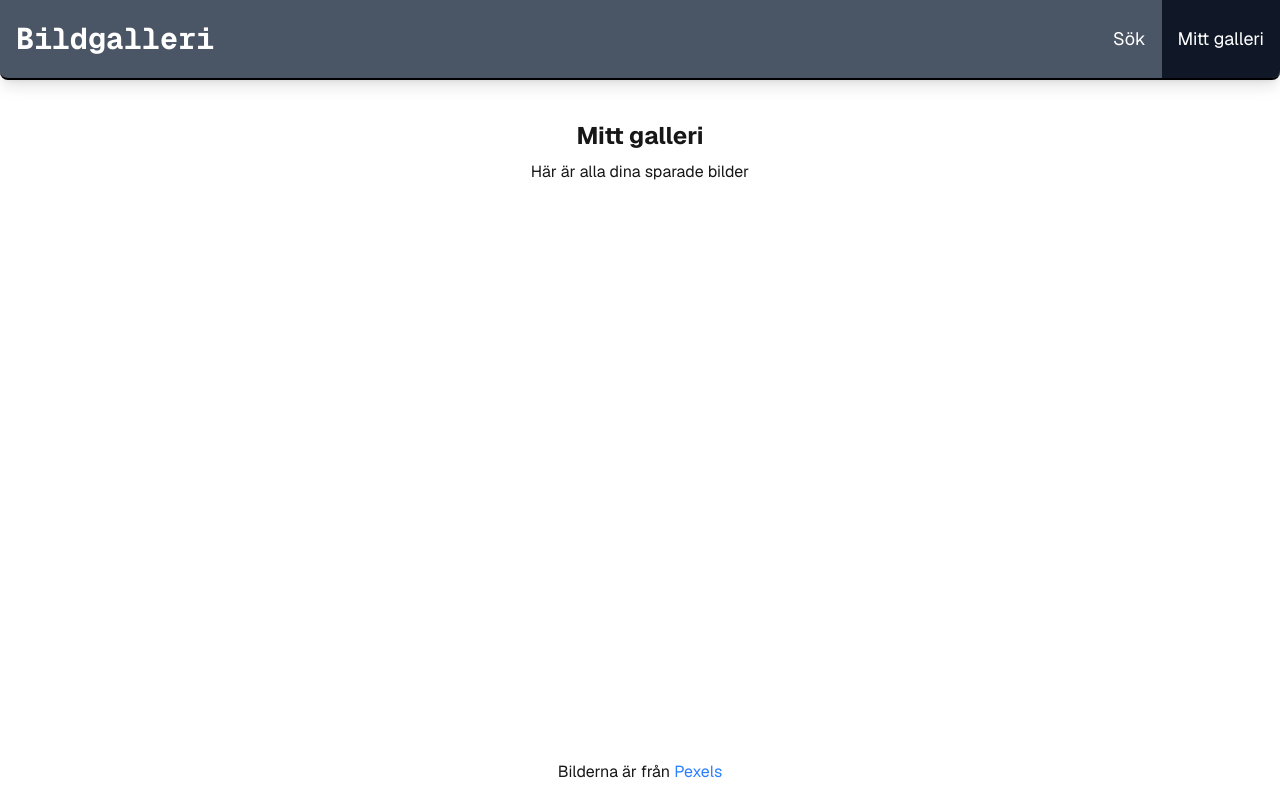
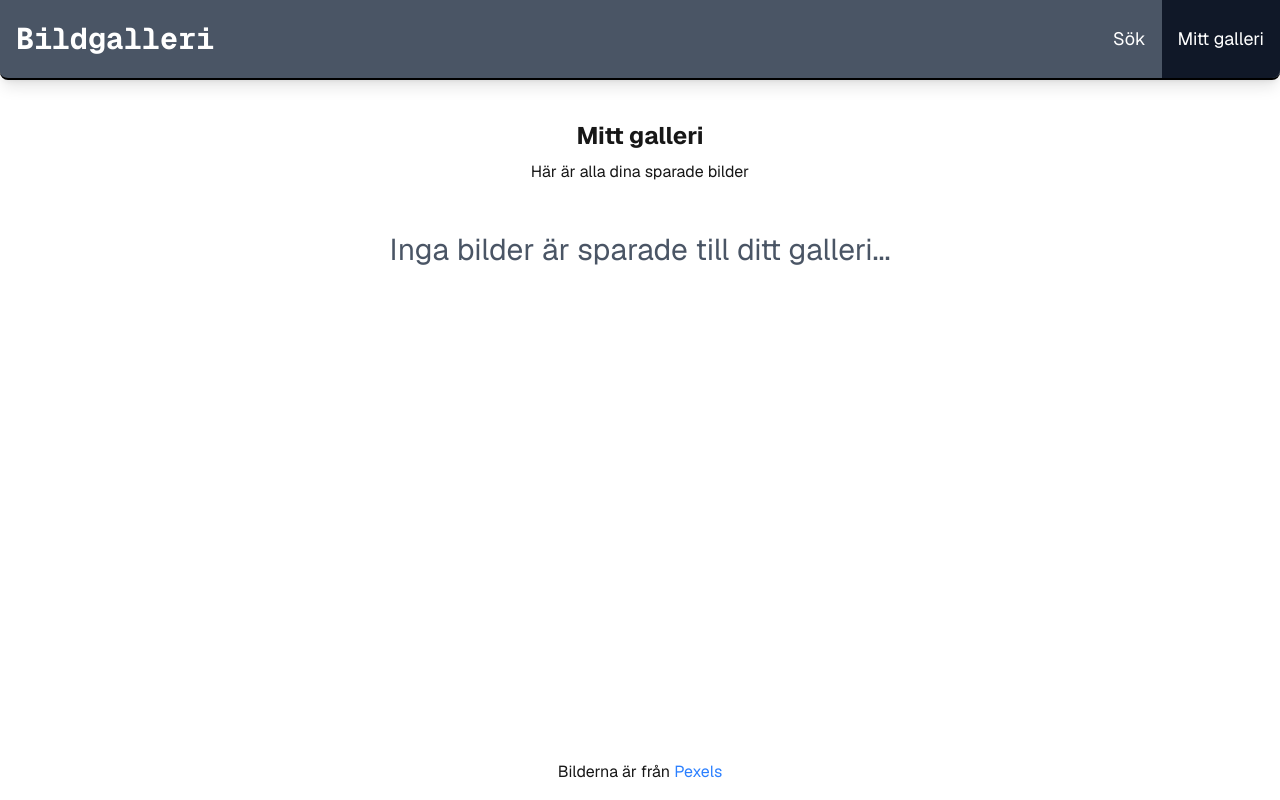
Before and after one commit to samuelcarlsson02/bildgalleri, a Next.js app: page / in a window 1280 px wide. Both pictures are taken after a click on the link "Mitt galleri". Built offline with nearby package versions, Linux system fonts and the light colour scheme.

Commit message:
Added no result messages, and some error handling

```diff
--- a/src/app/page.js
+++ b/src/app/page.js
@@ -26,6 +26,7 @@ export default function Home() {
     setSearchResults([]);
     setSelectedImages([]);
     setIsSelectionMode(false);
+    setSearchQuery('');
   }, [activeTab])
 
   // Sets the loading state for the image when the modal is opened
@@ -38,6 +39,9 @@ export default function Home() {
   // Debounces the search query to avoid too many API calls
   useEffect(() => {
     const timer = setTimeout(() => {
+      if (searchQuery.length > 2) {
+        setIsLoading(true);
+      }
       setDebouncedQuery(searchQuery);
     }, 500); // 500ms debounce time
     return () => clearTimeout(timer);
@@ -46,7 +50,6 @@ export default function Home() {
   // Function to perform the search with the given query
   const performSearch = async (query) => {
     try {
-      setIsLoading(true);
       const response = await fetch(`/api/search?query=${encodeURIComponent(query)}`);
       if (!response.ok) {
         throw new Error(`API returned ${response.status}: ${response.statusText}`);
@@ -55,6 +58,7 @@ export default function Home() {
       setSearchResults(data.photos);
     } catch (error) {
       console.error('Error fetching data:', error);
+      alert("Ett fel inträffade vid hämtning av bilder. Vänligen försök igen senare.");
     } finally {
       setIsLoading(false);
     }
@@ -203,6 +207,12 @@ export default function Home() {
             )}
           </div>
 
+          {debouncedQuery.length > 2 && searchResults.length === 0 && !isLoading && (
+            <div className="flex items-center justify-center my-8">
+              <p className="text-gray-600 text-3xl">Inga bilder hittades...</p>
+            </div>
+          )}
+
           {/* Loading while searching */}
           {isLoading && (
             <div className="flex items-center justify-center my-8">
@@ -270,7 +280,7 @@ export default function Home() {
             <h2 className="text-2xl font-bold mb-2 mt-6">Mitt galleri</h2>
             <p className="mb-4">Här är alla dina sparade bilder</p>
 
-            {gallery.length > 0 && (
+            {gallery.length > 0 ? (
               <div className="flex justify-between items-center w-full">
                 <button onClick={toggleSelectionMode} className={`px-4 py-2 rounded ${isSelectionMode ? 'bg-red-500 hover:bg-red-600' : 'bg-gray-300 text-black hover:bg-gray-400'} cursor-pointer`}>
                   {isSelectionMode ? 'Avbryt val' : 'Välj flera bilder'}
@@ -284,6 +294,10 @@ export default function Home() {
                     </button>
                   </div>
                 )}
+              </div>
+            ) : (
+              <div className="flex items-center justify-center my-8">
+                <p className="text-gray-600 text-3xl">Inga bilder är sparade till ditt galleri...</p>
               </div>
             )}
           </div>
```
